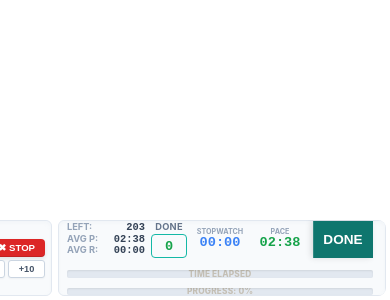
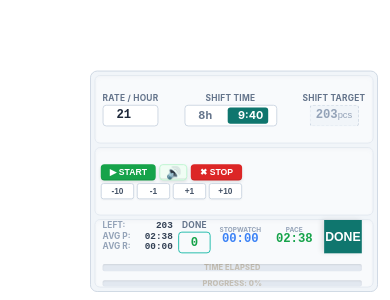
Before and after one commit to agr555/counter-app, a Next.js app: page / in a window 390 px wide. Shown: the part 544-844 px from the top of the page. Built offline with nearby package versions, Linux system fonts and the light colour scheme.

Commit message:
adaptive

```diff
--- a/app/widget.module.css
+++ b/app/widget.module.css
@@ -355,3 +355,58 @@
     letter-spacing: 0.02em;
     mix-blend-mode: difference;
   }
+
+
+  /* ==========================================================================
+   АДАПТИВНОСТЬ И ОТКЛИК ПО ШИРИНЕ ЭКРАНА
+   ========================================================================== */
+
+/* СТУПЕНЬ 1: Экран ноутбука (меньше 1250px) — пропорционально уменьшаем на 15% */
+@media (max-width: 1250px) {
+    .widgetContainer {
+      transform: scale(0.85);
+      transform-origin: bottom right; /* Сжимаем строго к правому нижнему углу */
+      margin-right: 8px;
+      margin-bottom: 4px;
+    }
+  }
+
+  /* СТУПЕНЬ 2: Точка "00" (меньше 980px) — сбрасываем масштаб и делим на 2 ряда */
+  @media (max-width: 980px) {
+    .widgetContainer {
+      transform: scale(1); /* Возвращаем 100% размер для читаемости кнопок */
+      flex-wrap: wrap;
+      height: auto; /* Контейнер теперь растет вверх на 2 ряда */
+      max-width: 540px; /* Жестко ограничиваем ширину, чтобы блоки разбились ровно 2х2 */
+      gap: 4px;
+      padding: 4px;
+      background-color: #f1f5f9; /* Легкий фон подложки для двух рядов */
+      border: 1px solid #cbd5e1;
+    }
+
+    .concaveBlock {
+      height: 76px; /* Фиксируем высоту блоков, так как у контейнера теперь auto */
+      flex: 1 1 calc(50% - 4px); /* Каждый блок занимает ровно половину ширины ряда */
+      min-width: 250px;
+      justify-content: space-between; /* Распределяем элементы внутри блоков шире */
+    }
+  }
+
+  /* СТУПЕНЬ 3: Точка "500" (меньше 600px) — скрываем Блок 2 и уменьшаем масштаб */
+  @media (max-width: 600px) {
+    /* Находим Блок 2 (второй concaveBlock по счету) и полностью его прячем */
+    .widgetContainer > .concaveBlock:nth-child(2) {
+      display: none !important;
+    }
+
+    .widgetContainer {
+      max-width: 320px; /* Сужаем контейнер под оставшиеся 3 блока */
+      transform: scale(0.9); /* Слегка уменьшаем оставшиеся элементы */
+      transform-origin: bottom right;
+    }
+
+    .concaveBlock {
+      flex: 1 1 100%; /* Оставшиеся блоки выстраиваются в аккуратную вертикальную стопку */
+      min-width: 100%;
+    }
+  }
```
